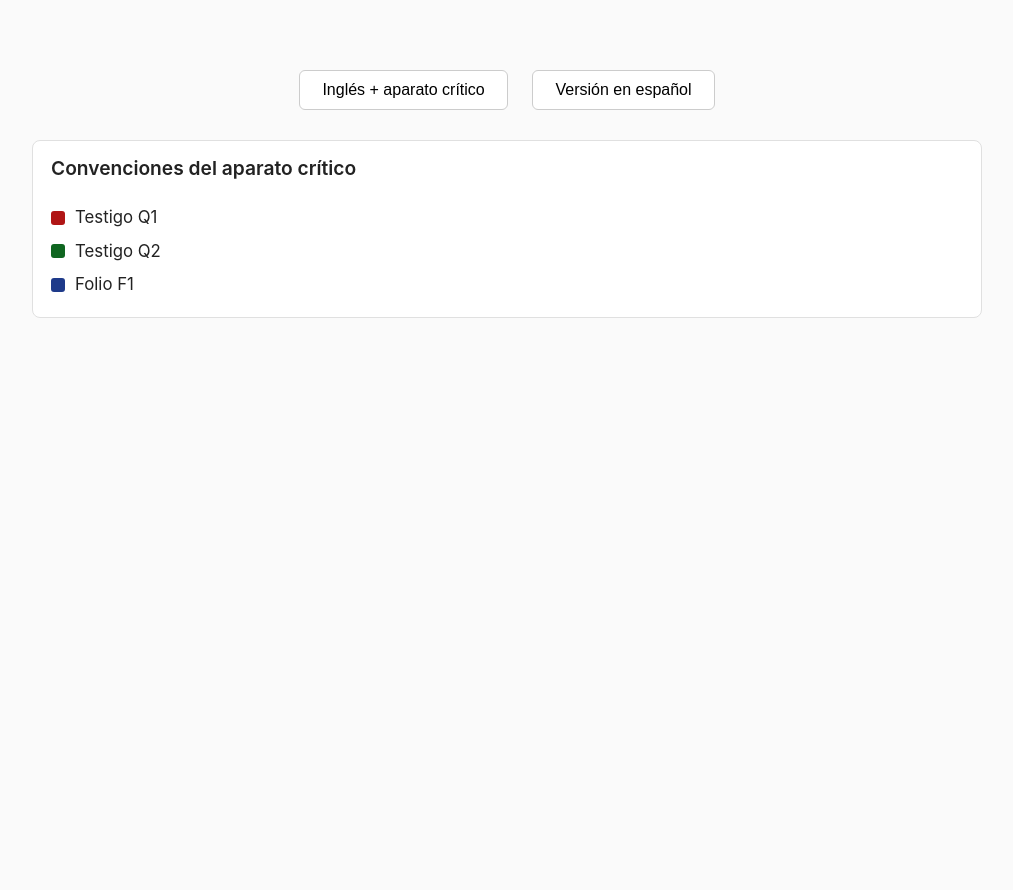
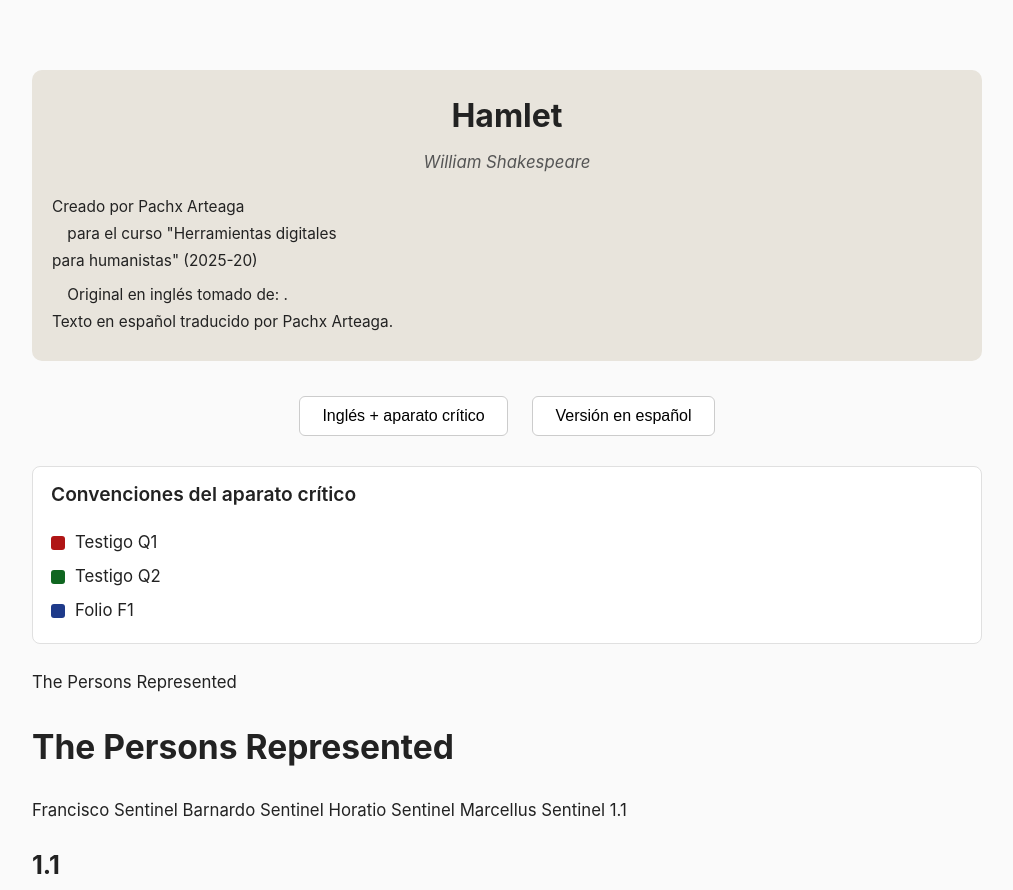
Before and after one commit to franciscoarteaga908-pixel/Hamlet-edici-n-cr-tica, a plain HTML site: page index.html in a window 1280 px wide. Shown: the top 890 px of the page, without its empty margins (133-1146 px from the left). Before the commit the page ends 800 px from the top, so only its background shows below. Drawn offline with Linux system fonts and the light colour scheme; files that its build step writes are made by us from their sources.

Commit message:
Update index.html

```diff
--- a/index.html
+++ b/index.html
@@ -1,23 +1,7 @@
 <!DOCTYPE html>
 <html lang="es">
-<head>
-  <meta charset="UTF-8">
-  <meta name="viewport" content="width=device-width, initial-scale=1.0">
-
-  <title>Hamlet — Edición crítica</title>
-
-  <!-- Fuente -->
-  <link rel="preconnect" href="https://fonts.googleapis.com">
-  <link rel="preconnect" href="https://fonts.gstatic.com" crossorigin>
-  <link href="https://fonts.googleapis.com/css2?family=Merriweather:wght@300;400;700&display=swap" rel="stylesheet">
-
-  <!-- CSS principal -->
-  <link rel="stylesheet" href="css/tei.css">
-
-  <!-- CETEIcean -->
-  <script src="js/CETEI.js"></script>
-
-</head>
+<link rel="stylesheet" href="./tei.css">
+<script src="./CETEI.js"></script>
 <body class="show-english">
 
 <!-- ====================================
```
